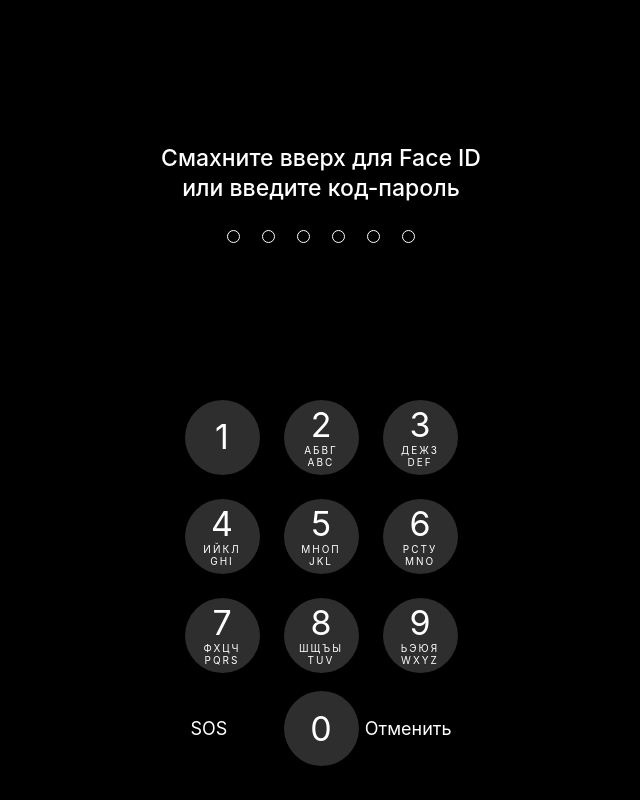
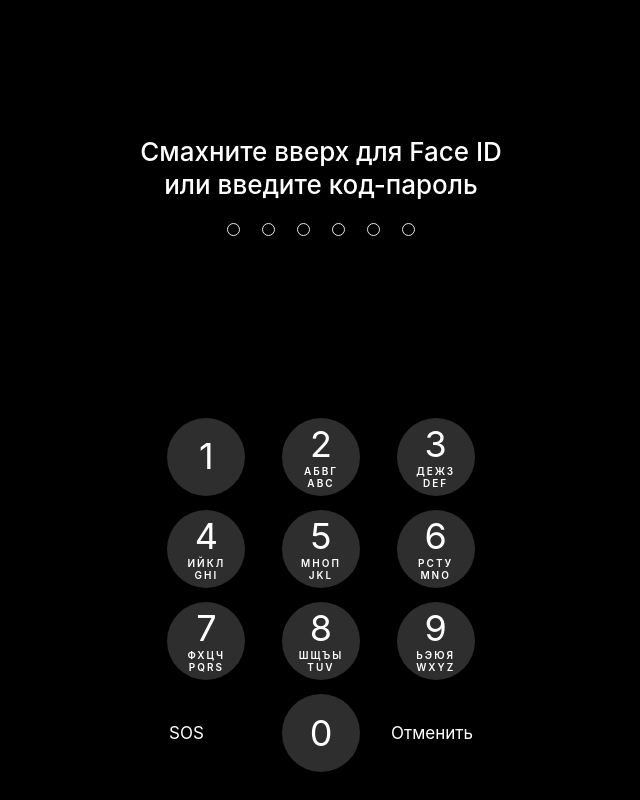
Before and after one commit to slepoi748-dev/slepoi748-dev.github.io, a website with bundled scripts: page index.html in a window 1280 px wide. Shown: the whole page, without its empty margins (319-959 px from the left). Built offline with nearby package versions, Linux system fonts and the light colour scheme.

Commit message:
Add files via upload

```diff
--- a/styles/index.css
+++ b/styles/index.css
@@ -6,25 +6,118 @@ html,body{margin:0;height:100%;background:#000;font-family:-apple-system,"SF Pro
 #device{position:relative;width:100vw;height:100dvh;overflow:hidden}
 button{font-family:inherit;cursor:pointer;border:none}
 
-/* ===== LOCK ===== */
-.lock{position:absolute;inset:0;display:flex;flex-direction:column;align-items:center}
-.lock__bg{position:absolute;inset:0;background:#0a0a0a;z-index:-1}
-.lock__label{margin-top:18vh;text-align:center;font-size:23px;font-weight:500;line-height:1.3}
-.lock__dots{display:flex;gap:22px;margin-top:26px}
-.lock__dots--shake{animation:shake .5s}
-@keyframes shake{0%,100%{transform:translateX(0)}20%{transform:translateX(-10px)}40%{transform:translateX(10px)}60%{transform:translateX(-8px)}80%{transform:translateX(8px)}}
-.dot{width:13px;height:13px;border:1.5px solid #fff;border-radius:50%}
-.dot--on{background:#fff}
-.dot--err{border-color:#ff453a;background:#ff453a}
-.lock__section{margin-top:auto;margin-bottom:34px;display:flex;flex-direction:column;align-items:center;gap:18px}
-.lock__pad{display:grid;grid-template-columns:repeat(3,1fr);gap:24px}
-.key,.key--zero{width:75px;height:75px;border-radius:50%;background:rgba(255,255,255,.18);backdrop-filter:blur(6px);display:flex;flex-direction:column;align-items:center;justify-content:center;transition:background .15s}
-.key--press{background:rgba(255,255,255,.5)}
-.key__num{font-size:34px;font-weight:400;line-height:1}
-.key__let{font-size:10px;letter-spacing:2px;margin-top:2px;text-align:center}
-.lock__bottom{display:grid;grid-template-columns:75px 75px 75px;gap:24px;align-items:center;justify-items:center;width:max-content}
-.lock__sos,.lock__cancel{background:none;color:#fff;font-size:18px}
-.lock__sos{justify-self:start}.lock__cancel{justify-self:end;white-space:nowrap}
+/* ===== Lock screen ===== */
+.lock {
+  position: absolute; inset: 0;
+  overflow: hidden;
+  color: #fff;
+  display: flex; flex-direction: column;
+  user-select: none; -webkit-user-select: none;
+}
+.lock__bg {
+  position: absolute; inset: 0;
+  background-size: cover; background-position: center;
+  background-color: #000;
+  z-index: 0;
+}
+.lock__label {
+  position: relative; z-index: 1;
+  text-align: center;
+  font-size: 26px; font-weight: 500;
+  line-height: 1.25;
+  margin-top: 17vh;
+  text-shadow: 0 1px 6px rgba(0,0,0,.4);
+}
+.lock__dots {
+  position: relative; z-index: 1;
+  display: flex; justify-content: center; gap: 22px;
+  margin-top: 22px;
+}
+.lock__dots .dot {
+  width: 13px; height: 13px; border-radius: 50%;
+  border: 1.5px solid rgba(255,255,255,.9);
+  box-sizing: border-box;
+  transition: background .15s;
+}
+.lock__dots .dot--on { background: #fff; }
+.lock__dots .dot--err { border-color: #ff453a; }
+.lock__dots--shake { animation: lockShake .5s; }
+@keyframes lockShake {
+  10%,90%{transform:translateX(-2px)}
+  20%,80%{transform:translateX(4px)}
+  30%,50%,70%{transform:translateX(-8px)}
+  40%,60%{transform:translateX(8px)}
+}
+
+/* секция с клавиатурой — прижата к низу */
+.lock__section {
+  position: relative; z-index: 1;
+  margin-top: auto;
+  padding: 0 28px;
+  padding-bottom: max(28px, env(safe-area-inset-bottom));
+}
+
+/* сетка цифр 3x3 */
+.lock__pad {
+  display: grid;
+  grid-template-columns: repeat(3, 1fr);
+  justify-items: center;
+  gap: 14px 24px;
+  max-width: 320px;
+  margin: 0 auto;
+}
+/* кнопка-кружок */
+.key {
+  width: 78px; height: 78px;
+  border-radius: 50%;
+  background: rgba(255,255,255,.18);
+  -webkit-backdrop-filter: blur(6px);
+  backdrop-filter: blur(6px);
+  display: flex; flex-direction: column;
+  align-items: center; justify-content: center;
+  cursor: pointer;
+  transition: background .12s, transform .08s;
+}
+.key--press { background: rgba(255,255,255,.55); }
+.key__num {
+  font-size: 36px; font-weight: 400; line-height: 1;
+}
+.key__let {
+  font-size: 10px; font-weight: 600; letter-spacing: 2px;
+  line-height: 1.2; margin-top: 3px; text-align: center;
+  text-transform: uppercase;
+}
+
+/* нижний ряд: SOS | 0 | Отмена */
+.lock__bottom {
+  display: grid;
+  grid-template-columns: 1fr auto 1fr;
+  align-items: center;
+  max-width: 320px;
+  margin: 14px auto 0;
+}
+.key--zero { justify-self: center; }
+.lock__sos, .lock__cancel {
+  background: none; border: none; color: #fff;
+  font-size: 17px; cursor: pointer;
+  padding: 8px;
+}
+.lock__sos { justify-self: start; }
+.lock__cancel { justify-self: end; }
+
+/* +NEW матовая кнопка "Готово" */
+.lock__done {
+  display: block;
+  margin: 14px auto 0;
+  padding: 7px 22px;
+  border: none; border-radius: 18px;
+  color: #fff; font-size: 15px; font-weight: 500;
+  background: rgba(255,255,255,.16);
+  -webkit-backdrop-filter: blur(10px);
+  backdrop-filter: blur(10px);
+  cursor: pointer;
+}
+.lock__done:active { background: rgba(255,255,255,.3); }
 
 /* ===== HOME ===== */
 .home{position:absolute;inset:0;display:flex;flex-direction:column}
```
